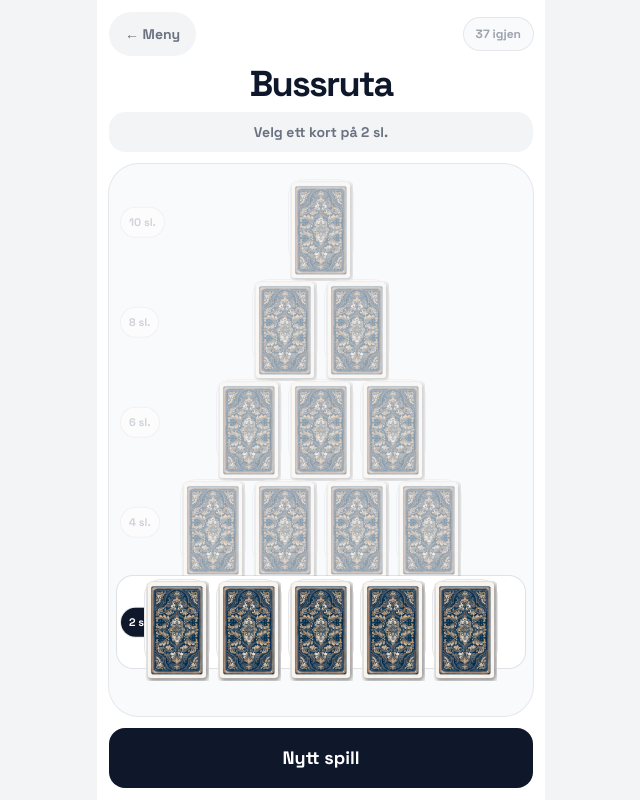
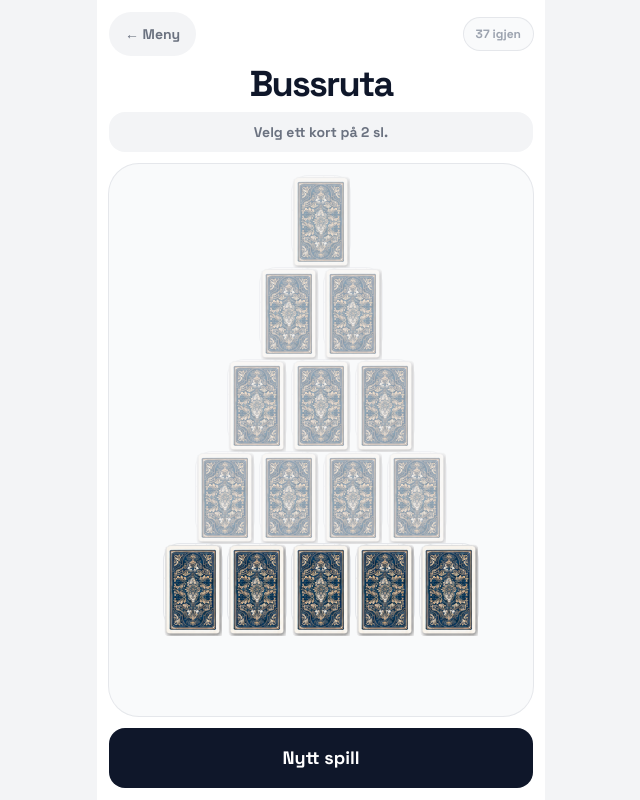
Before and after one commit to hemo1hagland/Angry-Daniyal, a React (Vite) app: page / in a window 1280 px wide. Both pictures are taken after a click on the button "Bussruta". Shown: the whole page, without its empty margins (319-959 px from the left). Built offline with nearby package versions, Linux system fonts and the light colour scheme.

Commit message:
Clean up bus route pyramid layout

```diff
--- a/src/screens/BusRoute.jsx
+++ b/src/screens/BusRoute.jsx
@@ -84,7 +84,7 @@ function PlayingCard({ card, onClick, dealIndex, dealing, disabled }) {
     <button
       onClick={onClick}
       disabled={disabled}
-      className={`grid h-[78px] w-[60px] shrink-0 touch-manipulation place-items-center rounded-2xl bg-white font-display font-bold shadow-sm ring-1 ring-gray-200 transition will-change-transform active:scale-95 disabled:cursor-default disabled:active:scale-100 min-[390px]:h-[84px] min-[390px]:w-16 ${
+      className={`grid h-[78px] w-14 shrink-0 touch-manipulation place-items-center rounded-2xl bg-white font-display font-bold shadow-sm ring-1 ring-gray-200 transition will-change-transform active:scale-95 disabled:cursor-default disabled:active:scale-100 min-[390px]:h-[84px] min-[390px]:w-[58px] ${
         dealing ? "animate-cardDeal" : ""
       } ${card.failed ? "ring-2 ring-red-400" : ""}`}
       style={{
@@ -259,22 +259,13 @@ export default function BusRoute({ onBack }) {
           {rows.map((row, rowIndex) => (
             <div
               key={row.id}
-              className={`relative flex justify-center rounded-2xl py-1 transition ${
-                !outcome && rowIndex === activeRowIndex ? "bg-white ring-1 ring-slate-900/10" : ""
-              } ${
+              className={`flex justify-center transition ${
                 !outcome && rowIndex !== activeRowIndex && !row.cards.some((card) => card.revealed)
                   ? "opacity-45"
                   : ""
               }`}
             >
-              <p
-                className={`absolute left-1 top-1/2 -translate-y-1/2 rounded-full px-2 py-1.5 text-center font-body text-[11px] font-bold ring-1 ring-gray-200 ${
-                  !outcome && rowIndex === activeRowIndex ? "bg-slate-900 text-white" : "bg-white text-gray-400"
-                }`}
-              >
-                {row.sips} sl.
-              </p>
-              <div className="flex justify-center gap-1.5 min-[390px]:gap-2">
+              <div className="flex min-w-0 justify-center gap-1.5">
                 {row.cards.map((card, cardIndex) => {
                   const dealIndex =
                     rows
```
